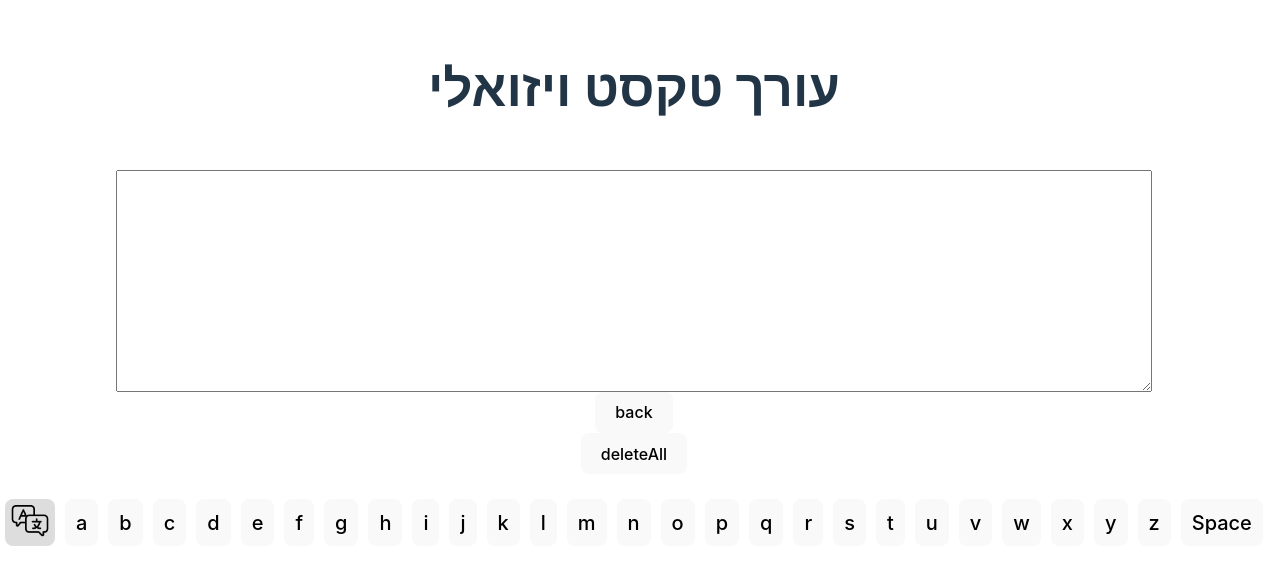
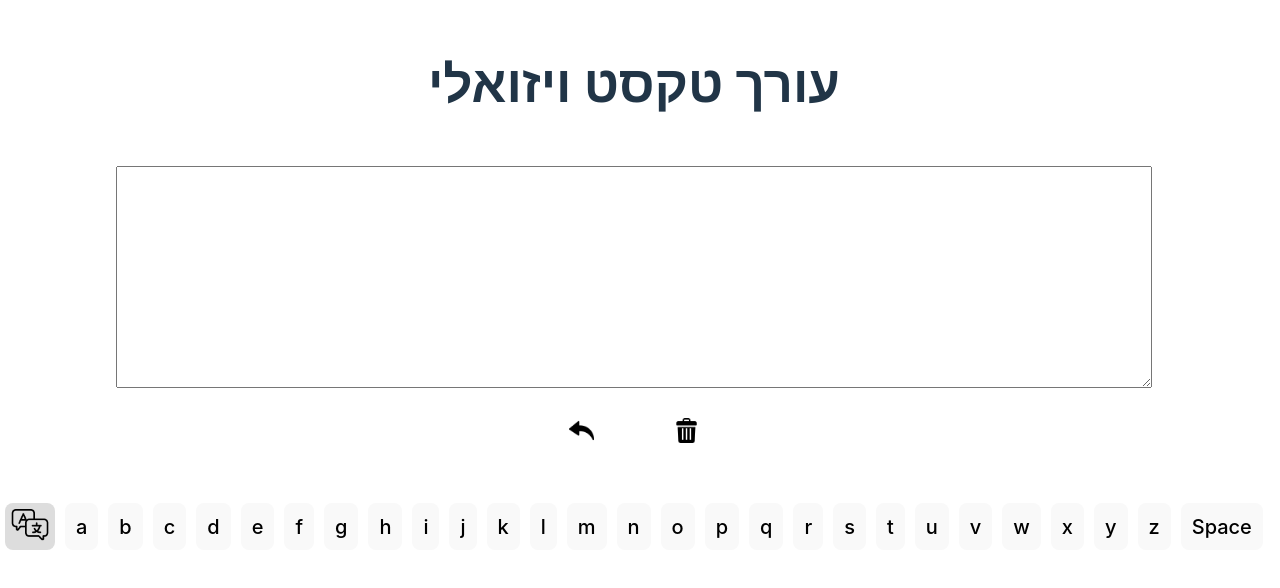
Before and after one commit to ilanasuied/full-stack-4, a React (Vite) app in the folder vite-project/: page / in a window 1280 px wide. Shown: the part 112-700 px from the top of the page. Built offline with nearby package versions, Linux system fonts and the light colour scheme.

Commit message:
rempve button added

```diff
--- a/vite-project/src/components/Keyboard.jsx
+++ b/vite-project/src/components/Keyboard.jsx
@@ -1,6 +1,5 @@
 import React, { useState } from 'react';
 import styles from './Keyboard.module.css';
-import SpecialKeys from './SpecialKeys.jsx';
 
 const languages = {
   en: ['a', 'b', 'c', 'd', 'e', 'f', 'g', 'h', 'i', 'j', 'k', 'l', 'm', 'n', 'o', 'p', 'q', 'r', 's', 't', 'u', 'v', 'w', 'x', 'y', 'z', ' '],
--- a/vite-project/src/components/SpecialKeys.jsx
+++ b/vite-project/src/components/SpecialKeys.jsx
@@ -1,11 +1,16 @@
+import styles from './SpecialKeys.module.css';
 
 
 const  SpecialKeys = ({onRemovePress, onRemoveAllPress}) => {
     return(
-        <>
-            <button onClick={() => onRemovePress()}>back</button>
-            <button onClick={() => onRemoveAllPress()}>deleteAll</button>
-        </>
+        <div className='specialKeysContainer'>
+            <button className={styles.buttons} onClick={() => onRemovePress()}>
+                <img className={styles.undoImage} src="./src/image/undo.png" alt="undo image" />
+            </button>
+            <button className={styles.buttons} onClick={() => onRemoveAllPress()}>
+                <img className={styles.removeImage} src="./src/image/trash.png" alt="remove image" />
+            </button>
+        </div>
     );
 };
 
--- /dev/null
+++ b/vite-project/src/components/SpecialKeys.module.css
@@ -0,0 +1,17 @@
+.specialKeysContainer{
+    display: flex;
+    justify-content: space-between;
+}
+
+.undoImage{
+    height: 25px;
+}
+
+.buttons{
+    background-color: white;
+    margin: 20px;
+}
+
+.removeImage{
+    height: 25px;
+}
```
Also changed, not shown: vite-project/src/image/trash.png (added), vite-project/src/image/undo.png (added).
